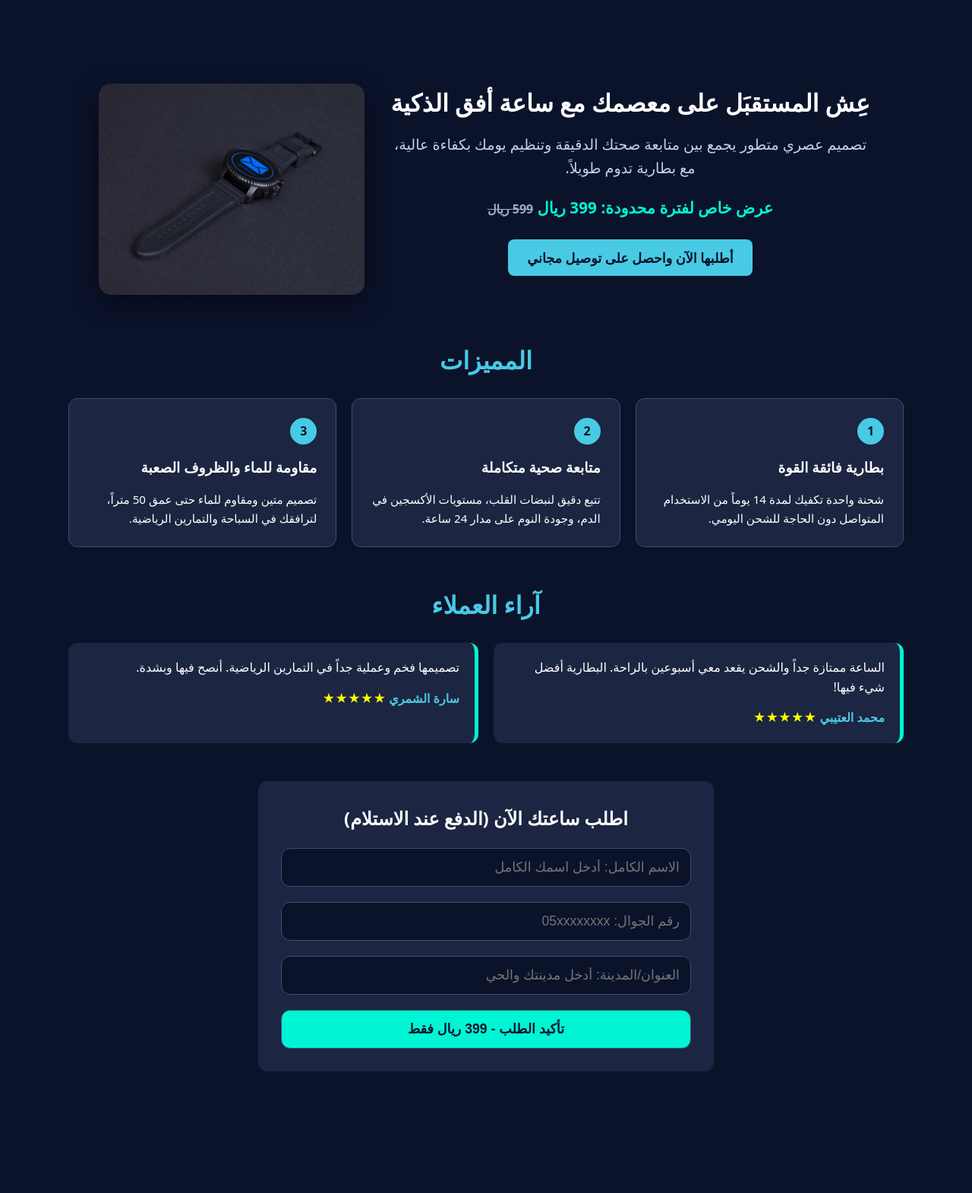
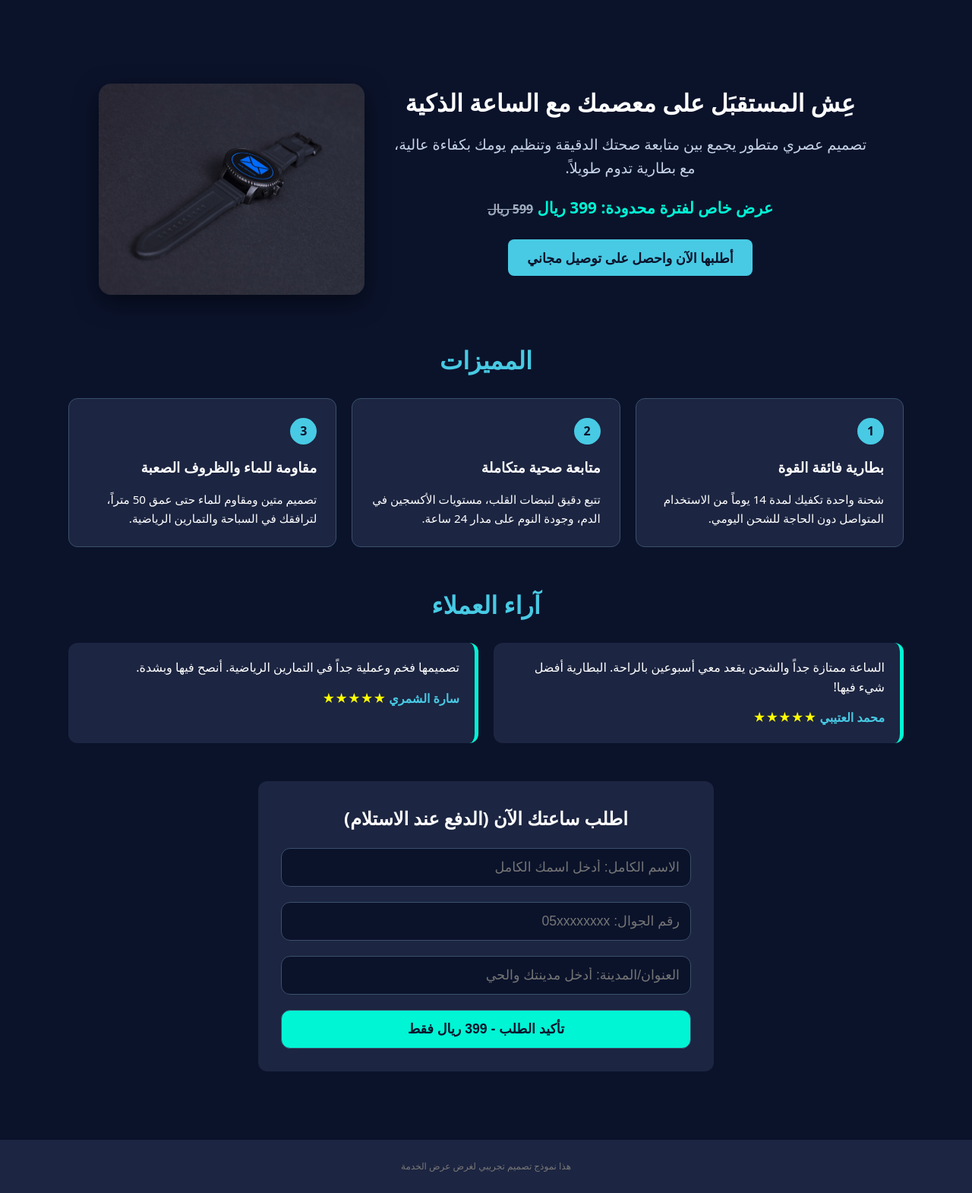
Before and after one commit to Brh0o0m1112/watch-landing-page, a plain HTML site: page index.html in a window 1280 px wide. Shown: the whole page at 76% size. Before the commit the page ends 1500 px from the top, so only its background shows below. Drawn offline with Linux system fonts and the light colour scheme.

Commit message:
New Edit 18-09-2026

```diff
--- a/index.html
+++ b/index.html
@@ -3,7 +3,7 @@
 <head>
     <meta charset="UTF-8">
     <meta name="viewport" content="width=device-width, initial-scale=1.0">
-    <title>ساعة أفق الذكية</title>
+    <title>الساعة  الذكية</title>
 
     <style>
         * {
@@ -161,6 +161,26 @@
             margin: 0 auto 20px;
             text-align: center;
         }
+        footer {
+            background-color: #1c2541;
+            padding: 25px 0;
+        }
+        .demo-notic {
+            text-align: center;
+            font-size: 12px;
+            color: #777;
+            width: 100%;
+        }
+
+        @media (max-width: 768px) {
+            .hero-section {
+                display: block;
+            }
+            .testimonials-grid {
+                display: grid;
+                gap: 20px;
+            }
+        }
     </style>
 
 </head>
@@ -172,7 +192,7 @@
 
         <section class="hero-section">
                 <div class="content">
-                    <h1>عِش المستقبَل على معصمك مع ساعة أفق الذكية</h1>
+                    <h1>عِش المستقبَل على معصمك مع الساعة  الذكية</h1>
                     <p class="desc">تصميم عصري متطور يجمع بين متابعة صحتك الدقيقة وتنظيم يومك بكفاءة عالية، مع بطارية تدوم طويلاً.</p>
 
                     <p class="price">عرض خاص لفترة محدودة: 399 ريال <del style="color: #a0aec0; font-size: 1rem;">599 ريال</del></p>
@@ -231,6 +251,12 @@
                     <input type="submit" value="تأكيد الطلب - 399 ريال فقط">
                 </form>
         </section>
+
     </div>
-</body>
+
+    <footer>
+        <div class="demo-notic">هذا نموذج تصميم تجريبي لغرض عرض الخدمة</div>
+    </footer>
+
+    </body>
 </html>
```
